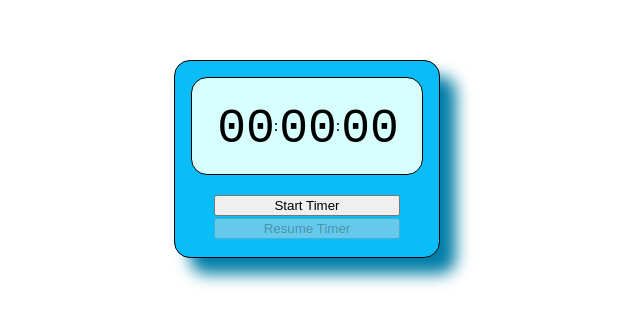
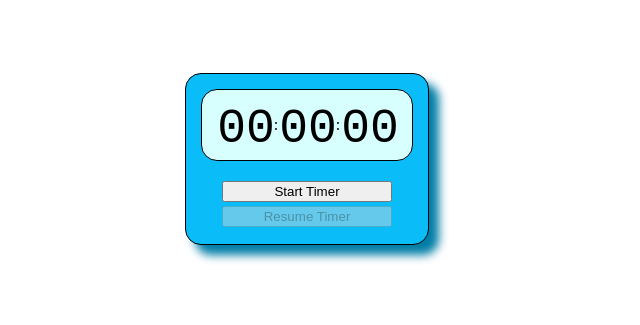
Before and after one commit to lgf2111/timer-plus, a React (Create React App) app: page / in a window 1280 px wide. Shown: the part 249-574 px from the top of the page, without its empty margins (341-981 px from the left). Built offline with nearby package versions, Linux system fonts and the light colour scheme.

Commit message:
reformat em to px

```diff
--- a/public/style.css
+++ b/public/style.css
@@ -4,14 +4,15 @@ body {
   display: flex;
   justify-content: center;
   align-items: center;
+  overflow: hidden;
 }
 
 #root {
   background: #0ABDF8;
-  padding: 1em;
+  padding: 15px;
   border: 1px solid black;
   border-radius: 1em;
-  box-shadow: 1em 1em 1em #007da6;
+  box-shadow: 10px 10px 10px #007da6;
 }
 
 .timer {
@@ -19,28 +20,28 @@ body {
   display: flex;
   justify-content: center;
   align-items: center;
-  height: 12vh;
-  width: 18vw;
+  height: 70px;
+  width: 210px;
   border: 1px solid black;
   border-radius: 1em;
 }
 .timer select {
   background: transparent;
-  padding-top: 0.2em;
+  padding-top: 7px;
 }
 
 .timer .overlay {
-  height: 12vh;
-  width: 18vw;
+  height: 70px;
+  width: 210px;
   position: absolute;
 }
 
 .timer select {
-  font-size: 3em;
+  font-size: clamp(28px, 7vw, 48px);
   font-family: "Courier New", Courier, monospace;
   border-color: transparent;
   width: 57.6px;
-  margin-bottom: 0.1em;
+  color: black;
 }
 
 .timer.expired {
@@ -72,7 +73,7 @@ body {
 }
 .buttons button {
   width: 80%;
-  margin: 0.1em;
+  margin: 2px;
 }
 
 select {
--- a/public/style.scss
+++ b/public/style.scss
@@ -4,14 +4,15 @@ body {
     display: flex;
     justify-content: center;
     align-items: center;
+    overflow: hidden;
 }
 
 #root {
     background: #0ABDF8;
-    padding: 1em;
+    padding: 15px;
     border: 1px solid black;
     border-radius: 1em;
-    box-shadow: 1em 1em 1em #007da6;
+    box-shadow: 10px 10px 10px #007da6;
 }
 
 .timer {
@@ -19,28 +20,28 @@ body {
     display: flex;
     justify-content: center;
     align-items: center;
-    height: 12vh;
-    width: 18vw;
+    height: 70px;
+    width: 210px;
     border: 1px solid black;
     border-radius: 1em;
     select {
         background: transparent;
-        padding-top: .2em;
+        padding-top: 7px;
     }
 }
 
 .timer .overlay {
-    height: 12vh;
-    width: 18vw;
+    height: 70px;
+    width: 210px;
     position: absolute;
 }
 
 .timer select {
-    font-size: 3em;
+    font-size: clamp(28px, 7vw, 48px);
     font-family: 'Courier New', Courier, monospace;
     border-color: transparent;
     width: 57.6px;
-    margin-bottom: .1em;
+    color: black;
 }
 
 .timer.expired {
@@ -64,7 +65,7 @@ body {
     align-items: center;
     button {
         width: 80%;
-        margin: .1em;
+        margin: 2px;
     }
 }
 
```
Also changed, not shown: 1 other file (tests, documents, lock files or other folders).
